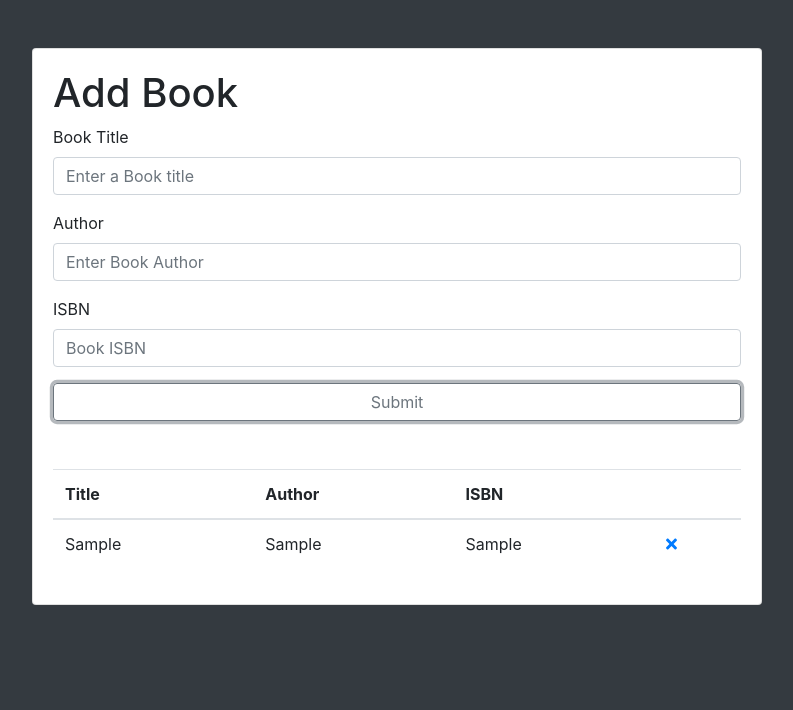
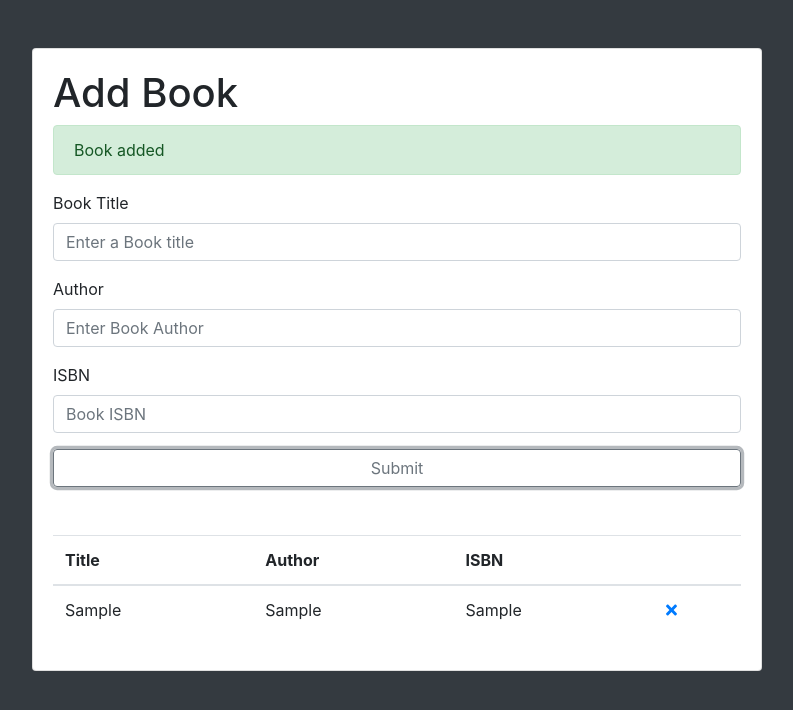
Before and after one commit to mohamedelaraby/Todos-keeper, a website: page index.html in a window 1280 px wide. Both pictures are taken after typing "Sample", "Sample", "Sample" into the empty fields and a click on the input "Submit". Shown: the whole page, without its empty margins (243-1036 px from the left). Drawn offline with Linux system fonts and the light colour scheme.

Commit message:
show alert messages

```diff
--- a/index.html
+++ b/index.html
@@ -30,7 +30,7 @@
     <body class="bg-dark">
         <div class="container">
             <div class="row">
-                <div class="col-sm-6 col-md-8 mx-auto mt-5">
+                <div class="col-sm-8 col-md-8 mx-auto mt-5">
                     <div class="card">
                         <div class="card-body">
                             <h1 class="display-5">Add Book</h1>
--- a/resources/js/app.js
+++ b/resources/js/app.js
@@ -54,12 +54,17 @@ UI.prototype.addBookToList = function (book){
    // Add text
    alertDiv.appendChild(document.createTextNode(message));
    // Get parent
-   const container = document.querySelector('.container');
+   const cardBody = document.querySelector('.card-body');
    // Get the form
    const form = document.querySelector('#book-form');
 
    // Insert the alertDiv before the book form
-   container.insertBefore(alertDiv, form);
+   cardBody.insertBefore(alertDiv, form);
+
+   // TimeOut after 3 seconds
+   setTimeout(function(){
+      document.querySelector('.alert').remove();
+   }, 3000);
 
 };
 
@@ -102,6 +107,7 @@ const bookForm = document.querySelector('#book-form');
    } else {
       // Add book to list
       ui.addBookToList(book);
+      ui.showErrorAlert('Book added', 'alert-success');
 
       // Clear Fields
       ui.clearFields();
```
